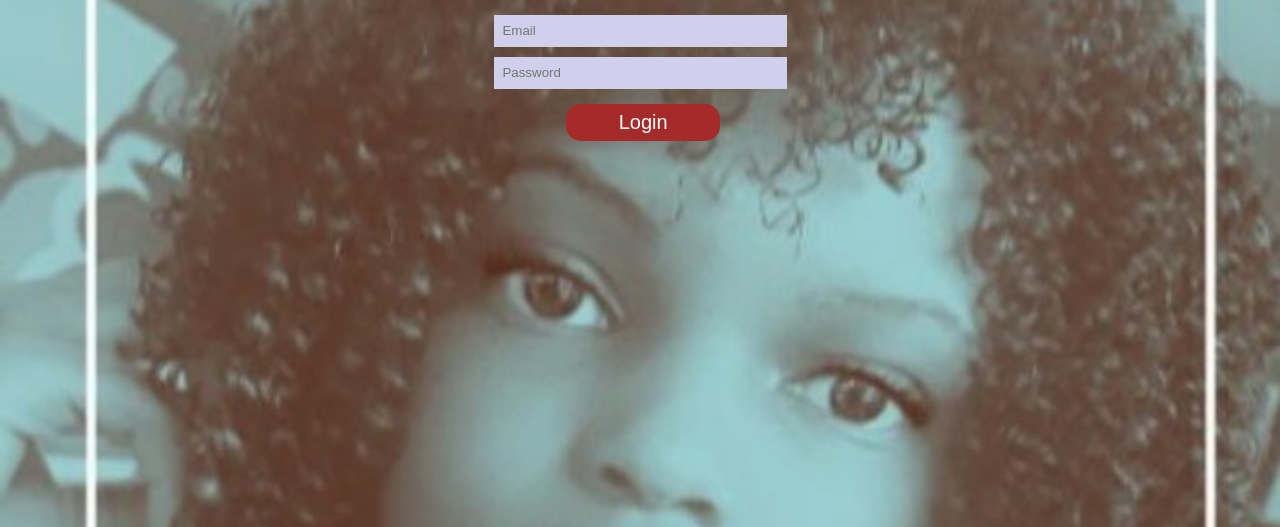
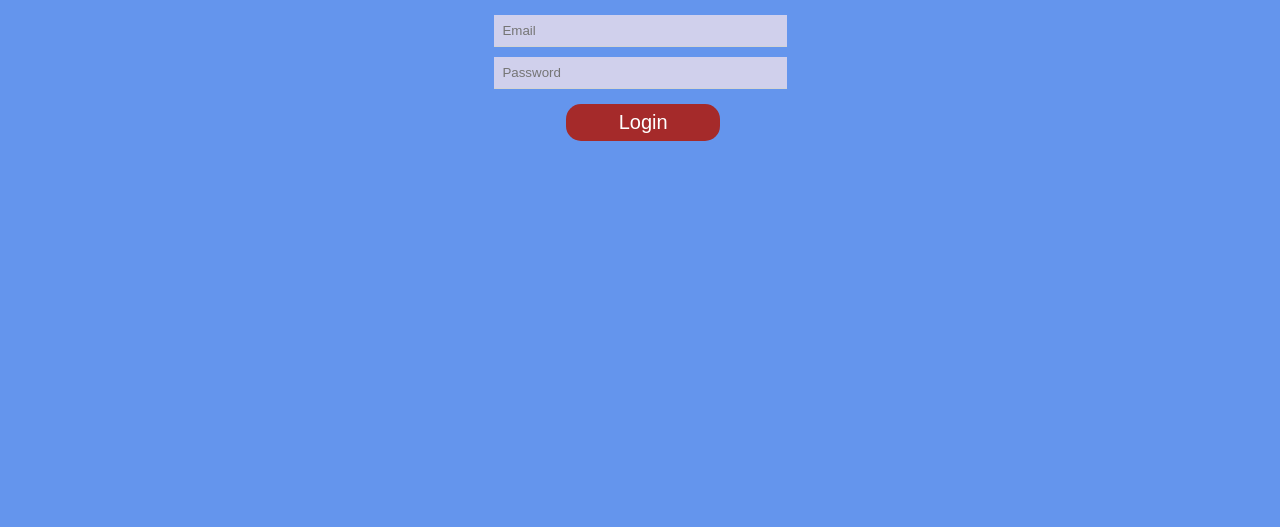
Before and after one commit to Leestan360/Photography, a plain HTML site: page index.html in a window 1280 px wide. Shown: the part 273-800 px from the top of the page. Drawn offline with Linux system fonts and the light colour scheme.

Commit message:
chnage background color

```diff
--- a/assets/css/style.css
+++ b/assets/css/style.css
@@ -4,7 +4,8 @@
 }
 
 body {
-    background-image: url("../images/She_mine.jpg");
+    /* background-image: url("../images/She_mine.jpg"); */
+    background-color: cornflowerblue;
     background-repeat: no-repeat;
     background-size: cover;
     max-width: 100%;
```
